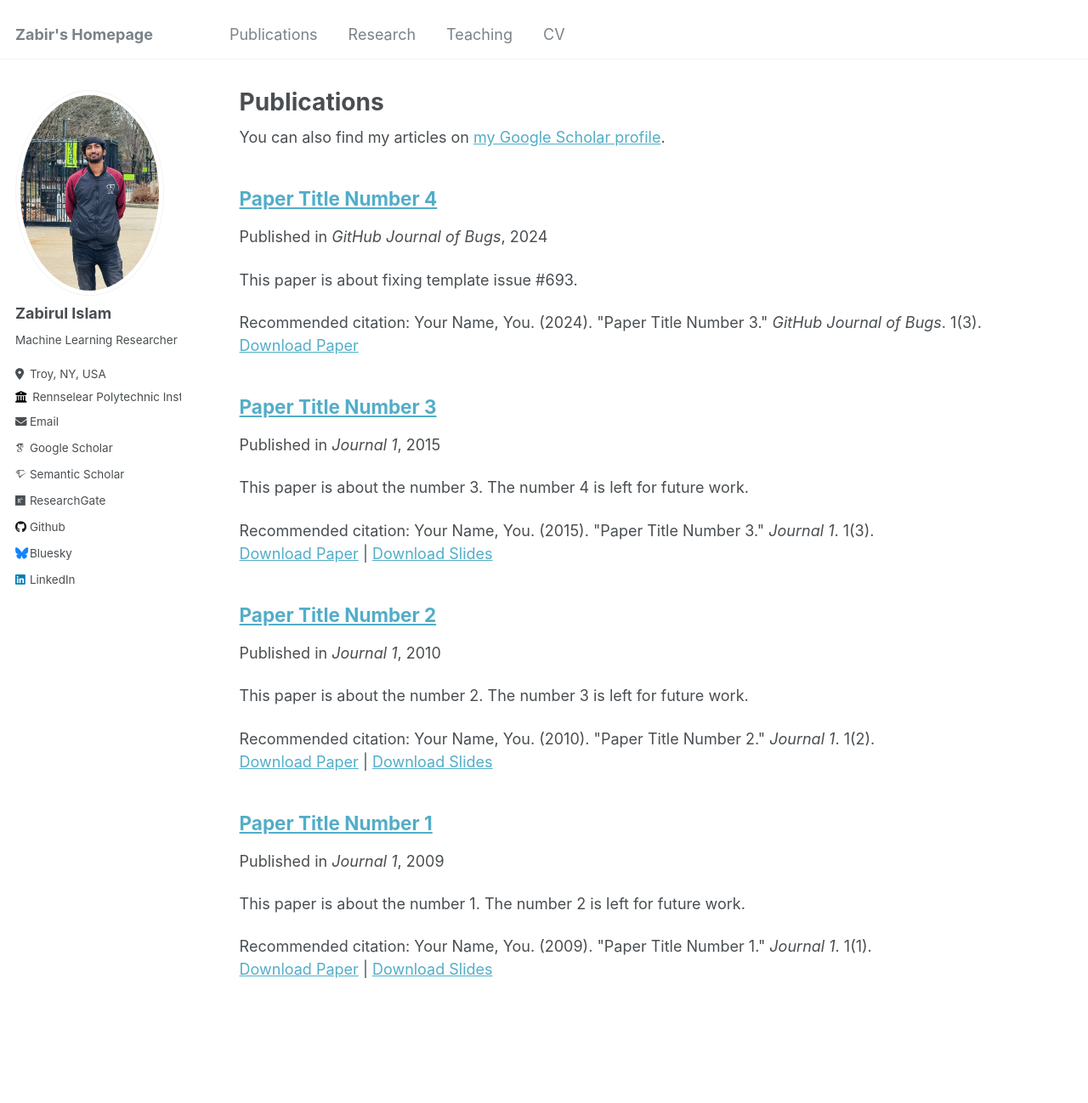
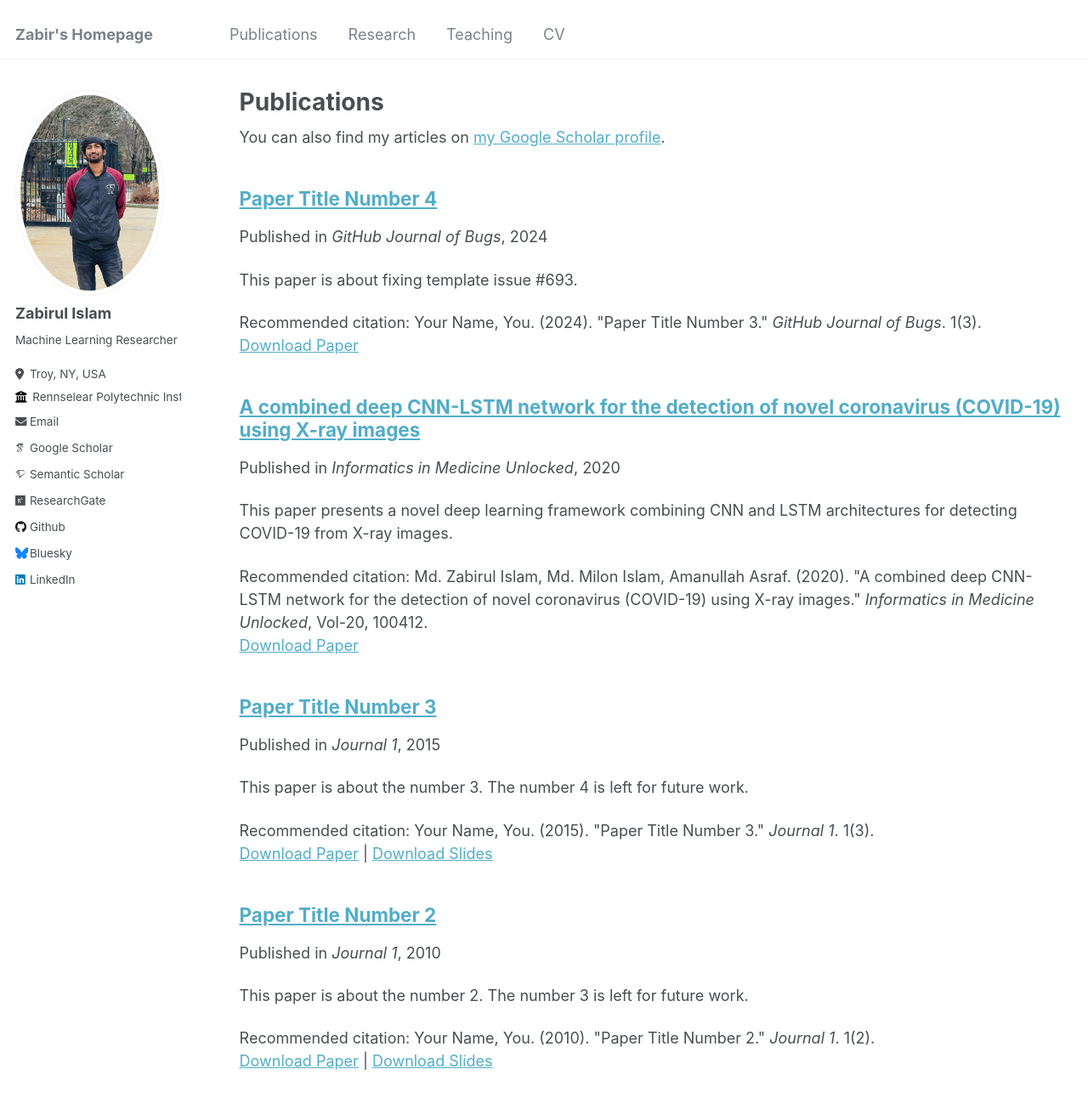
Before and after one commit to zabir110/zabir110, a Jekyll site: the page built from _pages/publications.md, in a window 1280 px wide and 1400 px high. Shown: the top 1298 px of the window at 85% size. Built offline with Jekyll 4.4.1, drawn with Linux system fonts in a browser that asks for light colours; some web fonts are replaced.

Commit message:
Update 2009-10-01-paper-title-number-1.md

```diff
--- a/_publications/2009-10-01-paper-title-number-1.md
+++ b/_publications/2009-10-01-paper-title-number-1.md
@@ -1,13 +1,32 @@
 ---
-title: "Paper Title Number 1"
+title: "A combined deep CNN-LSTM network for the detection of novel coronavirus (COVID-19) using X-ray images"
 collection: publications
-permalink: /publication/2009-10-01-paper-title-number-1
-excerpt: 'This paper is about the number 1. The number 2 is left for future work.'
-date: 2009-10-01
-venue: 'Journal 1'
-slidesurl: 'http://academicpages.github.io/files/slides1.pdf'
-paperurl: 'http://academicpages.github.io/files/paper1.pdf'
-citation: 'Your Name, You. (2009). &quot;Paper Title Number 1.&quot; <i>Journal 1</i>. 1(1).'
+permalink: /publication/2020-01-01-covid19-cnn-lstm
+excerpt: 'This paper presents a novel deep learning framework combining CNN and LSTM architectures for detecting COVID-19 from X-ray images.'
+date: 2020-01-01
+venue: 'Informatics in Medicine Unlocked'
+paperurl: 'https://www.sciencedirect.com/science/article/pii/S2352914820303024'
+citation: 'Md. Zabirul Islam, Md. Milon Islam, Amanullah Asraf. (2020). &quot;A combined deep CNN-LSTM network for the detection of novel coronavirus (COVID-19) using X-ray images.&quot; <i>Informatics in Medicine Unlocked</i>, Vol-20, 100412.'
 ---
 
-The contents above will be part of a list of publications, if the user clicks the link for the publication than the contents of section will be rendered as a full page, allowing you to provide more information about the paper for the reader. When publications are displayed as a single page, the contents of the above "citation" field will automatically be included below this section in a smaller font.
+---
+title: "Diagnosis of COVID-19 from X-rays Using Combined CNN-RNN Architecture with Transfer Learning"
+collection: publications
+permalink: /publication/2022-10-01-covid19-cnn-rnn
+excerpt: 'This paper explores the efficacy of a hybrid CNN-RNN architecture with transfer learning techniques for COVID-19 diagnosis from X-ray images.'
+date: 2022-10-01
+venue: 'BenchCouncil Transactions on Benchmarks, Standards and Evaluations'
+paperurl: 'http://academicpages.github.io/files/paper2.pdf](https://www.sciencedirect.com/science/article/pii/S2772485923000054'
+citation: 'Md. Milon Islam, Md. Zabirul Islam, Amanullah Asraf, Mabrook S. Al-Rakhami, Ali Hassan Sodhro, Weiping Ding. (2022). &quot;Diagnosis of COVID-19 from X-rays Using Combined CNN-RNN Architecture with Transfer Learning.&quot; <i>BenchCouncil Transactions on Benchmarks, Standards and Evaluations</i>, Volume 2, Issue 4, 100088.'
+---
+
+---
+title: "Deep Learning Applications to Combat Novel Coronavirus (COVID-19) Pandemic"
+collection: publications
+permalink: /publication/2020-01-01-deep-learning-covid19
+excerpt: 'This review paper discusses various deep learning strategies that have been employed to tackle challenges posed by the COVID-19 pandemic.'
+date: 2020-01-01
+venue: 'SN COMPUTER SCIENCE'
+paperurl: 'http://academicpages.github.io/files/paper3.pdf](https://link.springer.com/article/10.1007/s42979-020-00383-w'
+citation: 'Amanullah Asraf, Md. Zabirul Islam, Md. Rezwanul Haque, Md. Milon Islam. (2020). &quot;Deep Learning Applications to Combat Novel Coronavirus (COVID-19) Pandemic.&quot; <i>SN COMPUTER SCIENCE</i>, 1(363).'
+---
```
